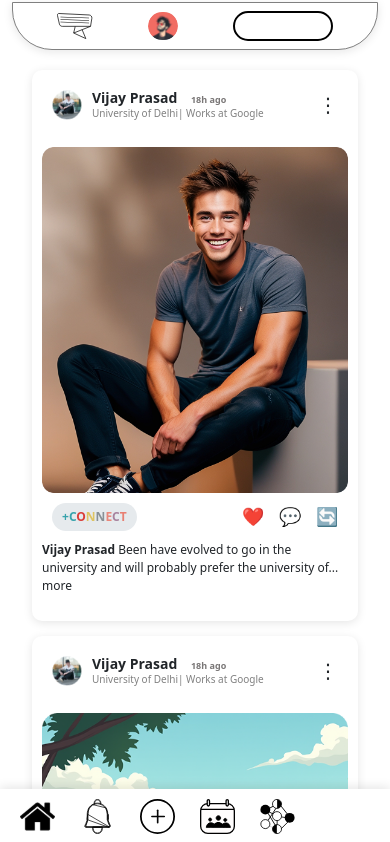
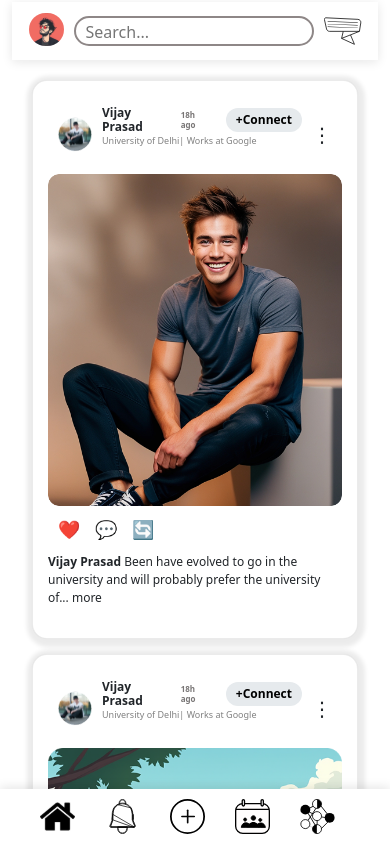
Before and after one commit to Phani-1532/socialmediauniisphere, a React (Create React App) app: page / in a window 390 px wide. Shown: the top 842 px of the page. Built offline with nearby package versions, Linux system fonts and the light colour scheme.

Commit message:
feed added

```diff
--- a/src/components/feed/Feed.js
+++ b/src/components/feed/Feed.js
@@ -9,8 +9,8 @@ import fouthImage from '../../assets/images/fouthImage.png'
 import fifthImage from '../../assets/images/Analytical Thinking 1.png'
 import sixthImage from '../../assets/images/Team Management 1.png'
 import seventhImage from '../../assets/images/Problem Solving with Technology 1.png'
-import eigthImage from '../../assets/images/c4981f9170251be3bd34bdc9ae96e9fc 2.png'
-import ninthImage from '../../assets/images/c4981f9170251be3bd34bdc9ae96e9fc 2.png'
+import eigthImage from '../../assets/images/ninthImage.png'
+import ninthImage from '../../assets/images/ninthImage.png'
 const Feed = () => {
   const user = {
     name: "Vijay Prasad",
--- a/src/components/footer/Footer.css
+++ b/src/components/footer/Footer.css
@@ -32,3 +32,17 @@
         height: 35px;
     }
 }
+
+@media (min-width:375px){
+    .footer{
+        padding: 10px 40px;
+        gap: 30px;
+    }
+}
+
+@media (min-width:425px){
+    .footer{
+        padding: 10px 50px;
+        gap: 40px;
+    }
+}
--- a/src/components/header/Header.css
+++ b/src/components/header/Header.css
@@ -1,10 +1,11 @@
+/* Header Container */
 .header {
     background: #fff;
     box-shadow: 0 2px 10px rgba(17, 15, 15, 0.1);
     display: flex;
     justify-content: center;
     align-items: center;
-    padding: 5px 30px;
+    padding: 6px 30px;
     border: 1px solid gray;
     border-bottom-left-radius: 40px;
     border-bottom-right-radius: 40px;
@@ -13,28 +14,62 @@
     position: relative;
 }
 
+/* Navigation Icons */
 .nav-icons {
     display: flex;
     justify-content: center;
     align-items: center;
-    gap: 55px;
+    gap: 45px;
 }
 
-.nav-icons img{
-    width: 36px;
-    height: 36px;
+/* Individual Icon Container */
+.icon-container {
+    padding: 10px;
+    border-radius: 50%;
+    transition: background 0.3s ease-in-out;
 }
 
-.nav-icons .logo{
+/* Icons */
+.icon-container img {
+    width: 38px;
+    height: 38px;
+    transition: 0.3s ease-in-out;
+}
+
+/* Active Icon */
+.icon-container.active {
+    background: rgb(63, 62, 62);
+    border-radius: 50%;
+}
+
+.profileLogo {
+    width: 35px !important;
+    height: 35px !important;
+}
+
+.nav-icons img {
+    width: 40px;
+    height: 40px;
+    transition: 0.3s ease-in-out;
+    cursor: pointer;
+}
+
+/* Active icon styling */
+.active-icon {
+    filter: brightness(0) invert(0); /* Makes icon black */
+}
+
+.nav-icons .logo {
     width: 65px;
     height: 60px;
 }
 
-
+/* Profile Picture */
 .profile-pic {
     width: 39px;
 }
 
+/* Search Bar */
 .search-container {
     flex: 1;
     display: flex;
@@ -42,51 +77,96 @@
 }
 
 .search-bar {
-    width: 450px;  /* Increased width */
+    width: 450px; /* Increased width */
     border-radius: 30px;
-    border: 2px solid black;
+    border: 2px solid rgb(142, 135, 135);
     outline: none;
     font-size: 18px;
     height: 40px;
-    text-align: center; /* Center text inside input */
+    text-align: left; /* Center text inside input */
     margin: auto auto;
+    padding: 15px;
 }
 
-@media (max-width:480px){
+.search-bar::placeholder{
+    font-size: 16px;
+}
+
+@media (max-width:1024px){
+    .header {
+        padding: 10px 20px;
+    }
 
     .nav-icons{
+        gap: 15px !important;
+    }
+}
+
+@media (max-width:768px){
+    .header {
+        padding: 0;
+        border-radius: 0;
+        border: none;
+        outline: none;
+    }
+
+    .nav-icons {
+        gap: 10px !important; /* Reduce gap for better alignment */
+    }
+
+    .mobile-nav-icons{
         display: flex;
-        justify-content: center;
-        align-items: center;
     }
-    .search-bar{
-        width: 100px;
-        padding: 0px !important;
+}
+
+/* Mobile View (Max Width: 480px) */
+@media (max-width: 480px) {
+    .header {
+        padding: 0;
+        border-radius: 0;
+        border: none;
+        outline: none;
+    }
+
+    .nav-icons {
+        gap: 20px; /* Reduce gap for better alignment */
+    }
+
+    .mobile-nav{
+        padding: 0;
+    }
+
+    .mobile-nav-icons{
+        display: flex;
+    }
+
+    /* Adjust search bar for mobile */
+    .search-bar {
+        width: 200px; /* Adjust width for better fit */
+        height: 30px;
+        padding: 10px;
+    }
+
+    /* Mobile Icons Adjustments */
+    .messages {
+        width: 30px;
         height: 30px;
     }
 
-    .search-bar::placeholder{
-        content: "search...";
-    }
-
-    .messages{
-        width: 30px;
-        height: 36px;
-    }
-
-    .profile-pic{
-        height: 36px !important;
-    }
-
-    .notifications{
-        display: none;
-    }
-
-    .home{
-        display: none;
-    }
-
-    .add, .logo, .calender, .network{
-        display: none;
+    .profileLogo {
+        width: 35px !important;
+        height: 35px !important;
     }
 }
+
+@media (min-width:375px){
+    .search-bar{
+        width: 240px;
+    }
+}
+
+@media (min-width:425px){
+    .search-bar{
+        width: 270px;
+    }
+}
--- a/src/components/header/Header.js
+++ b/src/components/header/Header.js
@@ -1,29 +1,96 @@
-import React from 'react';
+import React, { useState, useEffect } from 'react';
 import './Header.css';
-import Home from '../../assets/headerImages/Home.svg'
-import Logo from '../../assets/headerImages/logo.svg'
-import Network from '../../assets/headerImages/networkIcon.svg'
-import Calender from '../../assets/headerImages/calenderIcon.svg'
-import Plus from '../../assets/headerImages/plusIcon.svg'
-import Notification from '../../assets/headerImages/notificationsIcon.svg'
-import Profile from '../../assets/headerImages/profile.svg'
-import Message from '../../assets/headerImages/messageIcon.svg'
+import Home from '../../assets/headerImages/Home.svg';
+import Network from '../../assets/headerImages/networkIcon.svg';
+import Calender from '../../assets/headerImages/calenderIcon.svg';
+import Plus from '../../assets/headerImages/plusIcon.svg';
+import Notification from '../../assets/headerImages/notificationsIcon.svg';
+import Profile from '../../assets/headerImages/profile.svg';
+import Message from '../../assets/headerImages/messageIcon.svg';
+import Logo from '../../assets/headerImages/logo.svg';
 
 const Header = () => {
+  const [activeIcon, setActiveIcon] = useState("home");
+  const [isMobile, setIsMobile] = useState(window.innerWidth <= 768);
+
+  const handleIconClick = (iconName) => {
+    setActiveIcon(iconName);
+  };
+
+  useEffect(() => {
+    const handleResize = () => {
+      setIsMobile(window.innerWidth <= 768);
+    };
+
+    window.addEventListener('resize', handleResize);
+    return () => window.removeEventListener('resize', handleResize);
+  }, []);
+
   return (
     <div className="header">
-      <div className="nav-icons">
-        <img src={Home} alt="Home" className='home' />
-        <img src={Network} alt="Network" className='network' />
-        <img src={Calender} alt="Calendar" className='calender' />
-        <img src={Plus} alt="Add" className='add' />
-        <img src={Message} alt="Messages" className='messages' />
-        <img src={Notification} alt='Notifications' className='notifications' />
-        <img src={Profile} alt="Profile" className="profile-pic" />
-        <input type="text" className="search-bar" />
-        <img src={Logo} alt="Logo" className="logo" />
-      </div>
+      {/* Desktop Navbar */}
+      {!isMobile && (
+        <div className="desktop-nav">
+          <div className="nav-icons">
+            <div
+              className={`icon-container ${activeIcon === "home" ? "active" : ""}`}
+              onClick={() => handleIconClick("home")}
+            >
+              <img src={Home} alt="Home" />
+            </div>
+            <div
+              className={`icon-container ${activeIcon === "network" ? "active" : ""}`}
+              onClick={() => handleIconClick("network")}
+            >
+              <img src={Network} alt="Network" id='network' />
+            </div>
+            <div
+              className={`icon-container ${activeIcon === "calender" ? "active" : ""}`}
+              onClick={() => handleIconClick("calender")}
+            >
+              <img src={Calender} alt="Calendar" id='calender' />
+            </div>
+            <div
+              className={`icon-container ${activeIcon === "add" ? "active" : ""}`}
+              onClick={() => handleIconClick("add")}
+            >
+              <img src={Plus} alt="Add" id='add' />
+            </div>
+            <div
+              className={`icon-container ${activeIcon === "messages" ? "active" : ""}`}
+              onClick={() => handleIconClick("messages")}
+            >
+              <img src={Message} alt="Messages" id='messages' />
+            </div>
+            <div
+              className={`icon-container ${activeIcon === "notifications" ? "active" : ""}`}
+              onClick={() => handleIconClick("notifications")}
+            >
+              <img src={Notification} alt="Notifications" id='notification' />
+            </div>
+            <img src={Profile} alt="Profile" className='profileLogo' />
+            <input type="text" className="search-bar" placeholder="Search..." />
+            <img src={Logo} alt="Logo" className="logo" />
+          </div>
+        </div>
+      )}
 
+      {/* Mobile Navbar */}
+      {isMobile && (
+        <div className="mobile-nav">
+          <div className="mobile-nav-icons">
+            <div className="icon-container">
+              <img src={Profile} alt="Profile" className="profileLogo" />
+            </div>
+            <div className="search-container">
+              <input type="text" className="search-bar" placeholder="Search..." />
+            </div>
+            <div className="icon-container">
+              <img src={Message} alt="Messages" className="messages" />
+            </div>
+          </div>
+        </div>
+      )}
     </div>
   );
 };
--- a/src/components/posts/Post.css
+++ b/src/components/posts/Post.css
@@ -1,29 +1,41 @@
 .post-card {
-    background: #fff;
-    border-radius: 10px;
-    box-shadow: 0px 2px 10px rgba(0, 0, 0, 0.1);
     max-width: 550px;
     margin: auto;
-    padding: 10px;
     overflow: hidden;
+    background: #fff;
+    border-radius: 15px;
+    padding: 15px;
+    box-shadow: 1px 2px 4px 6px rgba(0, 0, 0, 0.08),
+                0px 0px 1px rgba(0, 0, 0, 0.06);
+    border: 1px solid rgba(0, 0, 0, 0.08);
 }
 
+/* Post Header */
 .post-header {
     display: flex;
-    align-items: flex-start;
+    align-items: center;
     gap: 10px;
     padding: 10px;
+    justify-content: space-between;
 }
 
 .profile-pic {
-    width: 40px;
-    height: 40px;
-    border-radius: 50%;
+    width: 40px !important;
+    height: 40px !important;
+    border-radius: 50% !important;
+}
+
+.user-info-container {
+    display: flex;
+    flex-direction: column;
 }
 
 .user-name {
     font-size: 16px;
     font-weight: bold;
+    display: flex;
+    align-items: center;
+    gap: 10px;
 }
 
 .time {
@@ -32,23 +44,24 @@
     margin-left: 10px;
 }
 
-.user-info{
+.user-info {
     font-size: 14px;
     color: gray;
 }
 
 .menu-icon {
-    margin-left: auto;
     font-size: 20px;
     cursor: pointer;
 }
 
+/* Post Image */
 .post-image {
     width: 100%;
     border-radius: 10px;
     margin-top: 0px;
 }
 
+/* Post Footer */
 .post-footer {
     display: flex;
     justify-content: space-between;
@@ -56,15 +69,64 @@
     padding: 10px;
 }
 
+/* ✅ Default: Connect button in footer (Desktop View) */
 .connect-btn {
-    font-size: 14px;
+    font-size: 15px;
     font-weight: bold;
     background: none;
     border: none;
     cursor: pointer;
     background-color: #e6eaed !important;
+    display: flex;
+    justify-content: center;
+    align-items: center;
+    padding: 6px 12px;
+    border-radius: 15px;
 }
 
+/* ✅ Likes count (Hidden by default, only appears in mobile) */
+.likes-count {
+    font-size: 14px;
+    font-weight: bold;
+    color: black;
+    display: none;
+}
+
+/* ✅ Mobile Screens */
+@media (max-width: 768px) {
+    .post-header {
+        flex-wrap: nowrap;
+    }
+
+    .user-name {
+        display: flex;
+        align-items: center;
+        gap: 10px;
+        font-size: 14px !important;
+    }
+
+    /* ✅ Move Connect button next to username in mobile */
+    .post-header .connect-btn {
+        font-size: 12px;
+        padding: 5px 10px;
+        margin-left: 10px;
+        background: #e6eaed !important;
+        border-radius: 15px;
+        display: flex;
+    }
+
+    /* ✅ Likes text appears in footer (replaces connect button) */
+    .likes-count {
+        display: block;
+    }
+
+    /* ✅ Hide connect button from footer in mobile */
+    .post-footer .connect-btn {
+        display: none;
+    }
+}
+
+/* Post Actions */
 .post-actions {
     display: flex;
     gap: 15px;
@@ -73,68 +135,47 @@
     color: gray;
 }
 
-.color3 {
-    color: #DA3E39 !important;
+/* Tablet Screens */
+@media (max-width:1024px) {
+    .post-card {
+        max-width: 400px !important;
+        margin-right: 0px !important;
     }
 
-.color1 {
-    color: #38A3AC !important;
+     .connect-btn {
+        display: block;
     }
 
-.color4 {
-    color: #DFC462 !important;
+    .likes-count {
+        display: none;
     }
 
-
-.color5 {
-    color: #889095 !important;
 }
 
-.color6 {
-    color: #E9877A !important;
+/* Mobile Screens */
+@media (max-width:480px) {
+    #pic {
+        width: 34px !important;
+        height: 35px !important;
     }
 
-.color7 {
-    color: #A7829D !important;
+    .user-name {
+        font-size: 12px !important;
     }
 
-.color8 {
-    color: #E87F72 !important;
+    .time {
+        font-size: 8px !important;
     }
 
-.color2 {
-    color: #38A3AC !important;
-}
-
-.color10 {
-    color: #DA3E39 !important;
-}
-
-@media (max-width:480px){
-    .profile-pic{
-        width: 30px !important;
-        height:30px !important;
-    }
-
-    .user-name{
-        font-size: 14px !important;
-    }
-
-    .time{
+    .user-info {
         font-size: 9px !important;
     }
 
-    .user-info{
-        font-size: 10px !important;
-    }
-
-    .post-body p{
-        font-size: 12px !important
-    }
-
-    .caption strong{
+    .post-body p {
         font-size: 12px !important;
     }
 
-
+    .caption strong {
+        font-size: 12px !important;
     }
+}
--- a/src/components/posts/Post.js
+++ b/src/components/posts/Post.js
@@ -1,14 +1,17 @@
 import React from "react";
 import "./Post.css";
 
-const Post = ({ user, profilePic, time, work, image, caption }) => {
+const Post = ({ user, profilePic, time, work, image, caption, likes }) => {
   return (
     <div className="post-card">
       <div className="post-header">
-        <img src={profilePic} alt="Profile" className="profile-pic" />
+        <img src={profilePic} alt="Profile" className="profile-pic" id="pic" />
         <div>
-          <h4 className="user-name">{user} <span className="time">{time} ago</span></h4>
-          <p className="user-info">{work} </p>
+          <h4 className="user-name">
+            {user} <span className="time">{time} ago</span>
+            <button className="connect-btn">+Connect</button>
+          </h4>
+          <p className="user-info">{work}</p>
         </div>
         <span className="menu-icon">⋮</span>
       </div>
@@ -16,22 +19,14 @@ const Post = ({ user, profilePic, time, work, image, caption }) => {
       <img src={image} className="post-image" alt="Post" />
 
       <div className="post-footer">
-        <button className="connect-btn">
-        <span className="color1">+</span>
-        <span className="color2">C</span>
-        <span className="color3">O</span>
-        <span className="color4">N</span>
-        <span className="color5">N</span>
-        <span className="color6">E</span>
-        <span className="color7">C</span>
-        <span className="color8">T</span>
-        </button>
+        <span className="likes-count">{likes} Likes</span>
         <div className="post-actions">
           <span>❤️</span>
           <span>💬</span>
           <span>🔄</span>
         </div>
       </div>
+
       <div className="post-body">
         <p className="caption"><strong>{user}</strong> {caption}</p>
       </div>
--- a/src/components/siderightbar/SidebarRight.css
+++ b/src/components/siderightbar/SidebarRight.css
@@ -1,29 +1,21 @@
 .right-sidebar {
   background: #f6f4e8; /* Light pastel cream background */
-    border-radius: 20px;
-    padding: 20px;
   width: 320px;
   position: relative;
   overflow: hidden;
   margin-top: 20px;
+    border-radius: 15px;
+    padding: 20px;
+    box-shadow: 1px 2px 4px 6px rgba(0, 0, 0, 0.08),
+                 0px 0px 1px rgba(0, 0, 0, 0.06);
+    border: 1px solid rgba(0, 0, 0, 0.08);
 }
 
-  .right-sidebar::after {
-    content: "";
-    position: absolute;
-    width: 100%;
-    height: 100%;
-    background: url('https://www.transparenttextures.com/patterns/cubes.png'); /* Subtle texture */
-    opacity: 0.1;
-    top: 0;
-    left: 0;
-  }
 
 .profile-card {
   display: flex;
   align-items: center;
   justify-content: space-between; /* Push text left and buttons right */
-    padding: 15px;
   border-radius: 15px;
   position: relative;
 }
@@ -33,11 +25,12 @@
   flex-direction: column;
   align-items: flex-start;
   gap: 10px; /* Space between profile image and text */
+  text-align: left;
 }
 
 .profile-pic {
-    width: 60px;
-    height: 60px;
+  width: 65px !important;
+  height: 65px !important;
   border-radius: 50%;
 }
 
@@ -49,13 +42,18 @@
 .profile-section{
   display: flex;
   gap: 25px;
-
 }
 
 .user-name {
   font-size: 23px;
   font-weight: bold;
   margin: 0;
+}
+
+.user-designation{
+  font-weight: 600;
+  color: black !important;
+  font-size: 16px !important;
 }
 
 .user-designation,
@@ -80,16 +78,16 @@
 .follow-actions {
   display: flex;
   flex-direction: column;
-    align-items: flex-start; /* Aligns followers & buttons to the right */
+  align-items: center; /* Aligns followers & buttons to the right */
   gap: 10px;
 }
 
 .follow-section {
   display: flex;
   justify-content: space-between;
-    gap: 40px;
-    font-size: 14px;
-    font-weight: bold;
+  gap: 60px;
+  font-size: 18px;
+  font-weight: 600;
 }
 
 .connect-buttons {
@@ -98,28 +96,34 @@
   background: #f1f1f1;
   border-radius: 20px;
   padding: 3px;
+  width: 140px;
+  justify-content: space-between;
 }
 
 .connect-btn, .collaborate-btn {
   border: none;
-    padding: 5px 10px;
+  padding: 5px 15px;
   border-radius: 20px;
   font-size: 12px;
   font-weight: bold;
   cursor: pointer;
+  transition: background 0.3s ease, color 0.3s ease;
 }
 
-.connect-btn {
+.connect-btn.active {
   background: black;
   color: white;
 }
 
-.collaborate-btn {
+.collaborate-btn.active {
+  background: black;
+  color: white;
+}
+
+.connect-btn:not(.active), .collaborate-btn:not(.active) {
   background: transparent;
   color: black;
 }
-
-
 
 .suggested-section {
   margin-top: 7px;
@@ -158,12 +162,16 @@
 
 .connect-suggested-btn {
   padding: 6px 12px;
-    font-size: 12px;
+  font-size: 13px;
   border: none;
   border-radius: 15px;
-    background: #007bff;
+  background: #e7e5db;
   color: white;
   cursor: pointer;
+  font-weight: bold;
+  display: flex;
+  justify-content: center;
+  align-items: center;
 }
 
 @media (max-width: 768px) {
@@ -171,3 +179,75 @@
     width: 100%;
   }
 }
+
+
+.toggle-container {
+  display: flex;
+  background: black;
+  border-radius: 30px;
+  padding: 3px;
+  width: fit-content;
+  position: relative;
+}
+
+.toggle-btn {
+  border: none;
+  padding: 5px 15px;
+  border-radius: 30px;
+  background: transparent;
+  color: white;
+  font-size: 14px;
+  cursor: pointer;
+  transition: 0.3s;
+  position: relative;
+  z-index: 1;
+}
+
+.toggle-btn.active {
+  background: white;
+  color: black;
+
+}
+
+/* Adding a sharp edge on the right-bottom of "Collaborate" */
+.collaborate-btn.active {
+  border-radius: 30px 30px 0px 30px;
+  clip-path: polygon(0% 0%, 100% 100%, 100% 0%);
+}
+
+@media (max-width:1024px){
+  .right-sidebar{
+ /* Remove extra right margin */
+    margin-right: 100px !important;
+  }
+}
+
+.right-sidebar {
+  position: relative; /* Ensures blobs are positioned relative to this */
+}
+
+.right-sidebar::before,
+.right-sidebar::after {
+  content: "";
+  position: absolute;
+  border-radius: 50%;
+  opacity: 0.3;
+  z-index: -1;
+}
+
+.right-sidebar::before {
+  width: 120px;
+  height: 120px;
+  background: #f6c1c1; /* Light pink blob */
+  top: -40px;
+  left: -30px;
+
+}
+
+.right-sidebar::after {
+  width: 100px;
+  height: 100px;
+  background: #a7d7c5; /* Light green blob */
+  bottom: -30px;
+  right: -20px;
+}
--- a/src/components/siderightbar/SidebarRight.js
+++ b/src/components/siderightbar/SidebarRight.js
@@ -1,4 +1,4 @@
-import React from "react";
+import React, { useState } from "react";
 import "./SidebarRight.css";
 import profile from '../../assets/headerImages/profile.svg'
 import firstImage from '../../assets/rightSidebarImages/firstImage.svg'
@@ -9,10 +9,9 @@ import fifthImage from '../../assets/rightSidebarImages/fifthImage.svg'
 import sixthImage from '../../assets/rightSidebarImages/sixthImage.svg'
 import seventhImage from '../../assets/rightSidebarImages/seventhImage.svg'
 
+const SidebarRight = () => {
+  const [active, setActive] = useState("connect");
 
-
-
-const SidebarRight = () => {
   const user = {
     name: "Rahul Verma",
     designation: "Uniisphere",
@@ -39,16 +38,26 @@ const SidebarRight = () => {
         <div className="profile">
           <div className="profile-section">
             <div className="image">
-            <img src={user.profilePic} alt="Profile" className="profile-pic" />
+              <img src={user.profilePic} alt="Profile" className="profile-pic" />
             </div>
             <div className="follow-actions">
               <div className="follow-section">
                 <span>{user.followers}</span>
                 <span>{user.collaborations}</span>
               </div>
-              <div className="connect-buttons">
-                <button className="connect-btn">Connect</button>
-                <button className="collaborate-btn">Collaborate</button>
+              <div className="toggle-container">
+                <button
+                  className={`toggle-btn ${active === "connect" ? "active" : ""}`}
+                  onClick={() => setActive("connect")}
+                >
+                  Connect
+                </button>
+                <button
+                  className={`toggle-btn ${active === "collaborate" ? "active" : ""}`}
+                  onClick={() => setActive("collaborate")}
+                >
+                  Collaborate
+                </button>
               </div>
             </div>
           </div>
@@ -61,12 +70,7 @@ const SidebarRight = () => {
             </p>
           </div>
         </div>
-
       </div>
-
-
-
-
 
       <div className="suggested-section">
         <h4>Suggested</h4>
@@ -77,7 +81,17 @@ const SidebarRight = () => {
               <p className="suggested-name">{suggest.name}</p>
               <p className="suggested-university">{suggest.university}</p>
             </div>
-            <button className="connect-suggested-btn">+ CONNECT</button>
+            <button className="connect-suggested-btn">
+            <span className="color1">+</span>
+            <span> </span>
+        <span className="color2">C</span>
+        <span className="color3">O</span>
+        <span className="color4">N</span>
+        <span className="color5">N</span>
+        <span className="color6">E</span>
+        <span className="color7">C</span>
+        <span className="color8">T</span>
+            </button>
           </div>
         ))}
       </div>
```
Also changed, not shown: src/components/sideleftbar/SidebarLeft.css (+42 -2 lines), src/assets/images/ninthImage.png (renamed from src/assets/images/c4981f9170251be3bd34bdc9ae96e9fc 2.png), src/components/feed/Feed.css (line endings or trailing spaces). Lines whose indentation alone changed are shown as unchanged.
